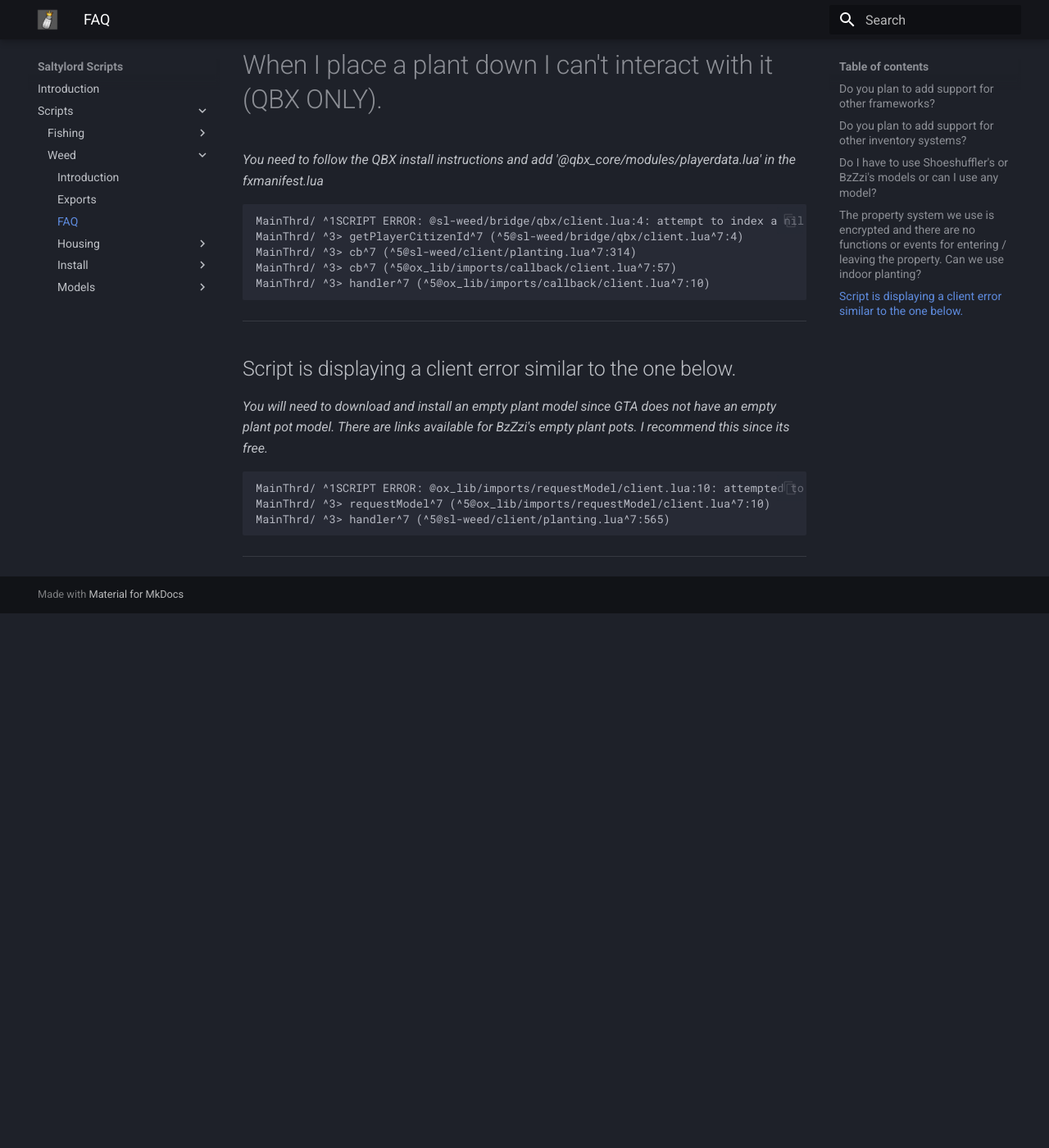
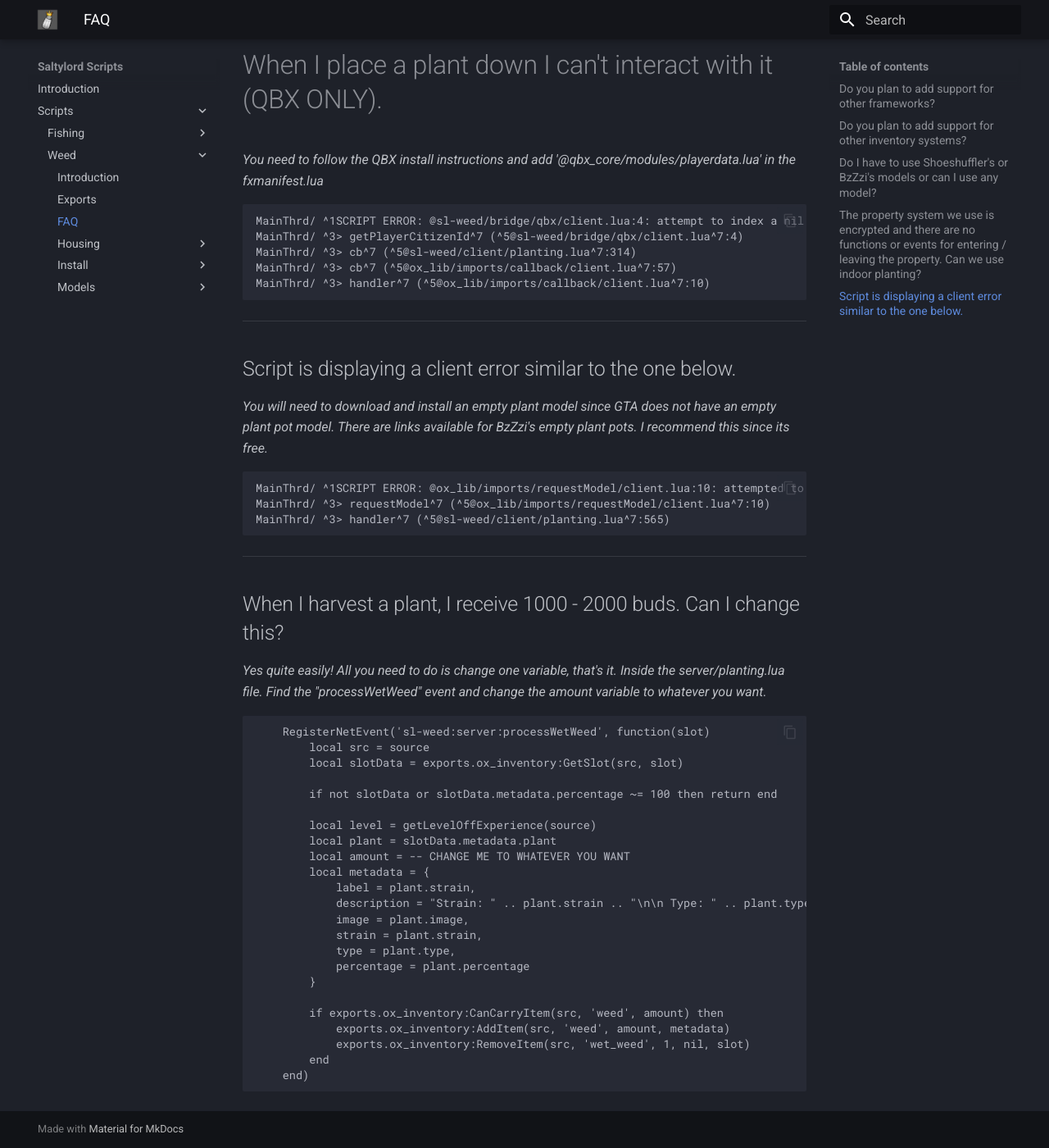
Before and after one commit to Saltylord/saltylord_docs, an MkDocs documentation site: the page built from docs/scripts/weed/faq.md, in a window 1280 px wide and 1400 px high, scrolled down 1135 px. Shown: the whole window at 82% size. Built offline with MkDocs 1.6.1 and Material for MkDocs 9.7.7, drawn with Linux system fonts in a browser that asks for light colours; before the commit the page ends 1883 px from its top, so only the background shows below that.

Commit message:
Added missing faq for weed

````diff
--- a/docs/scripts/weed/faq.md
+++ b/docs/scripts/weed/faq.md
@@ -63,3 +63,33 @@ MainThrd/ ^3> handler^7 (^5@sl-weed/client/planting.lua^7:565)
 ```
 
 ---
+
+## When I harvest a plant, I receive 1000 - 2000 buds. Can I change this?
+
+*Yes quite easily! All you need to do is change one variable, that's it. Inside the server/planting.lua file. Find the "processWetWeed" event and change the amount variable to whatever you want.*
+
+```lua
+    RegisterNetEvent('sl-weed:server:processWetWeed', function(slot)
+        local src = source
+        local slotData = exports.ox_inventory:GetSlot(src, slot)
+
+        if not slotData or slotData.metadata.percentage ~= 100 then return end
+
+        local level = getLevelOffExperience(source)
+        local plant = slotData.metadata.plant
+        local amount = -- CHANGE ME TO WHATEVER YOU WANT
+        local metadata = {
+            label = plant.strain,
+            description = "Strain: " .. plant.strain .. "\n\n Type: " .. plant.type .. " \n\n THC%: " .. plant.percentage .. "% \n\n Some of that icky sticky.",
+            image = plant.image,
+            strain = plant.strain,
+            type = plant.type,
+            percentage = plant.percentage
+        }
+
+        if exports.ox_inventory:CanCarryItem(src, 'weed', amount) then
+            exports.ox_inventory:AddItem(src, 'weed', amount, metadata)
+            exports.ox_inventory:RemoveItem(src, 'wet_weed', 1, nil, slot)
+        end
+    end)
+```
````
